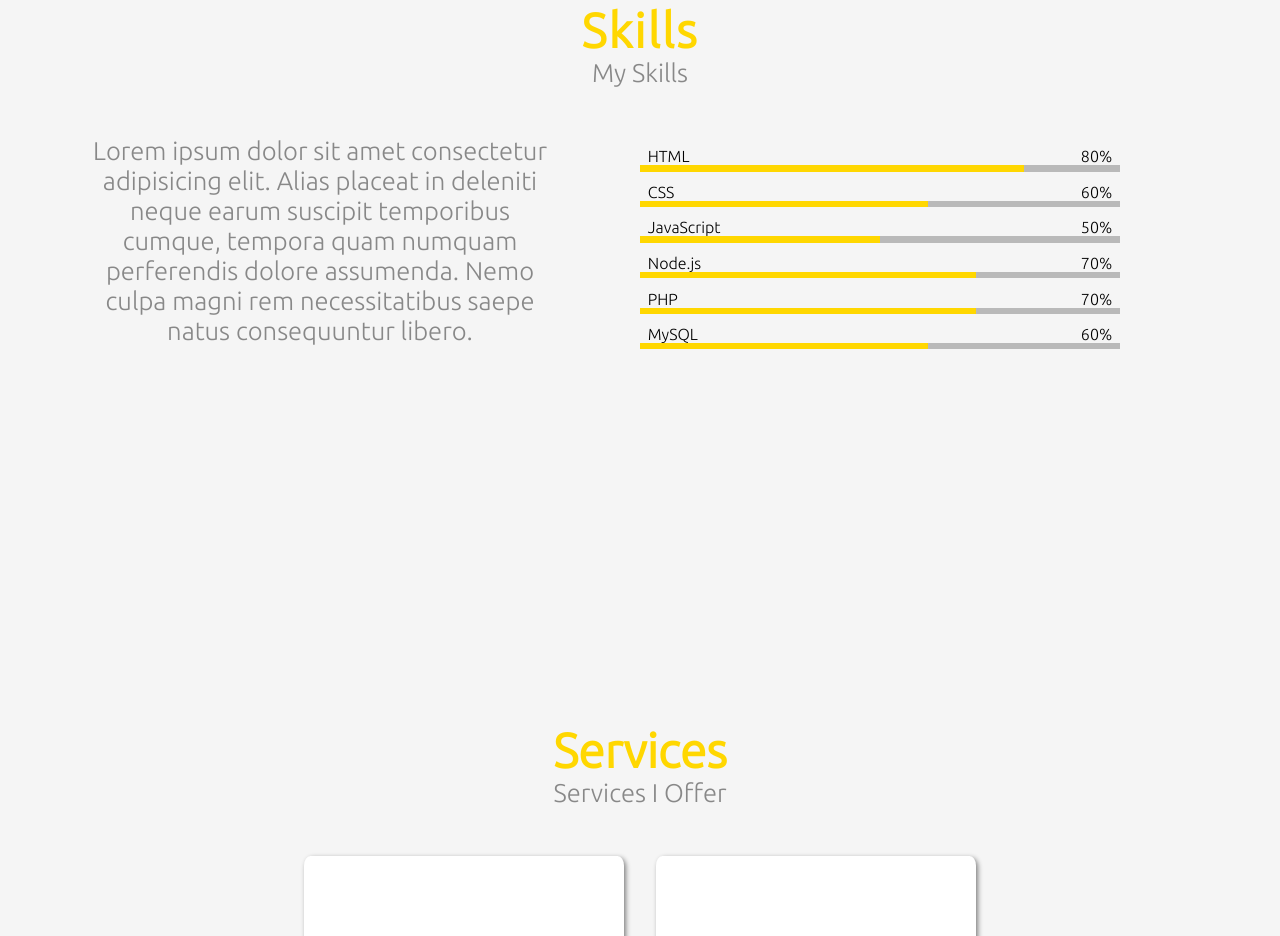
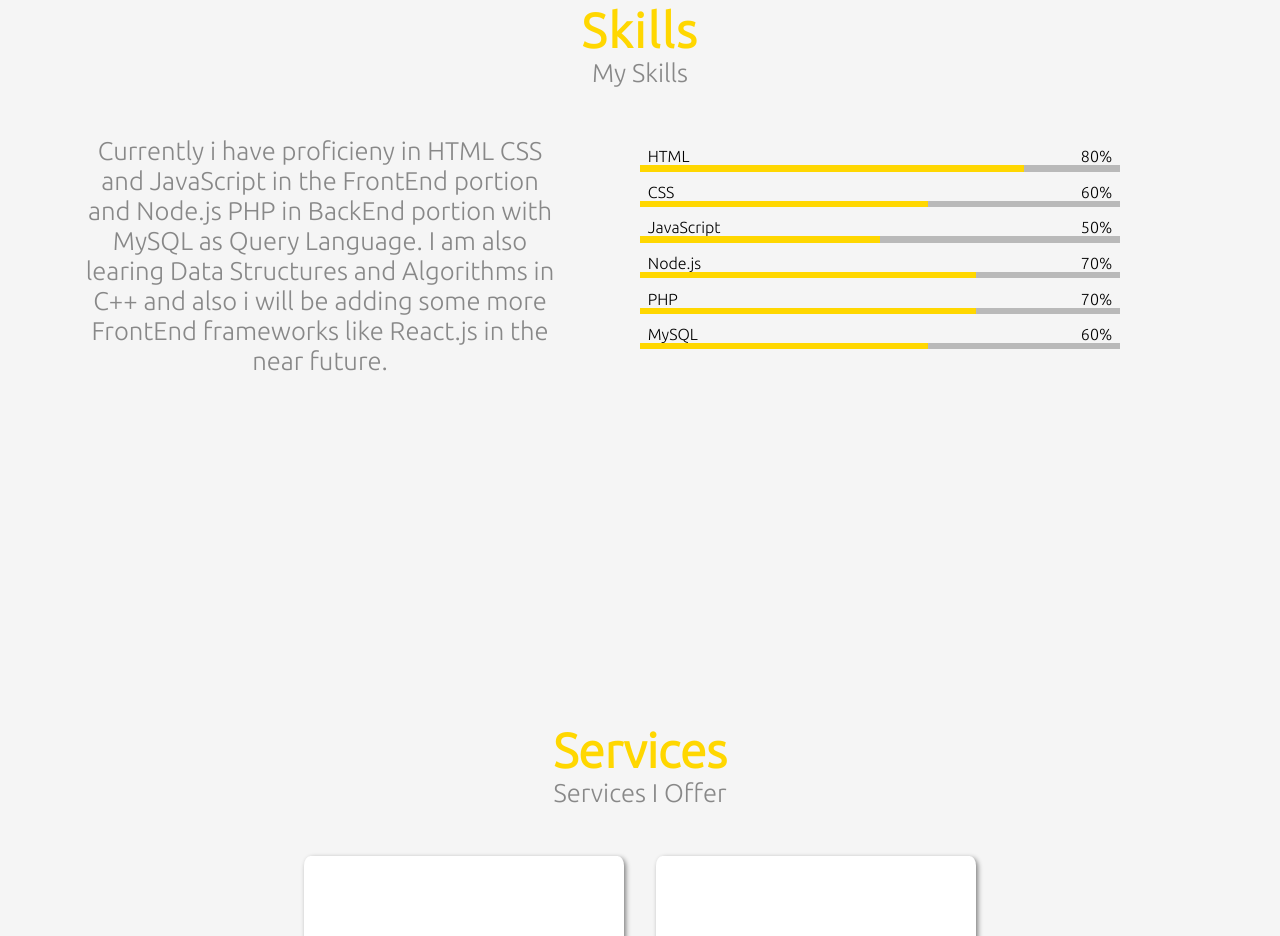
Before and after one commit to vanshul02/portfoliosite, a plain HTML site: page index.html in a window 1280 px wide. Shown: the part 1485-2421 px from the top of the page. Drawn offline with nearby package versions, Linux system fonts and the light colour scheme.

Commit message:
Replaced Lorem para

```diff
--- a/index.html
+++ b/index.html
@@ -209,9 +209,9 @@
         <div class="small_text">My Skills</div>
         <div class="innerskills flexcenter" style="display:flex;">
             <div class="skilltext small_text" style="width:30rem;">
-                Lorem ipsum dolor sit amet consectetur adipisicing elit. Alias placeat in deleniti neque earum suscipit
-                temporibus cumque, tempora quam numquam perferendis dolore assumenda. Nemo culpa magni rem
-                necessitatibus saepe natus consequuntur libero.
+                Currently i have proficieny in HTML CSS and JavaScript in the FrontEnd portion and Node.js PHP in
+                BackEnd portion with MySQL as Query Language. I am also learing Data Structures and Algorithms in C++
+                and also i will be adding some more FrontEnd frameworks like React.js in the near future.
             </div>
             <div class="skillbar" style="width:30rem;padding:0rem 5rem;">
                 <div class="labelleft">HTML</div>
```
